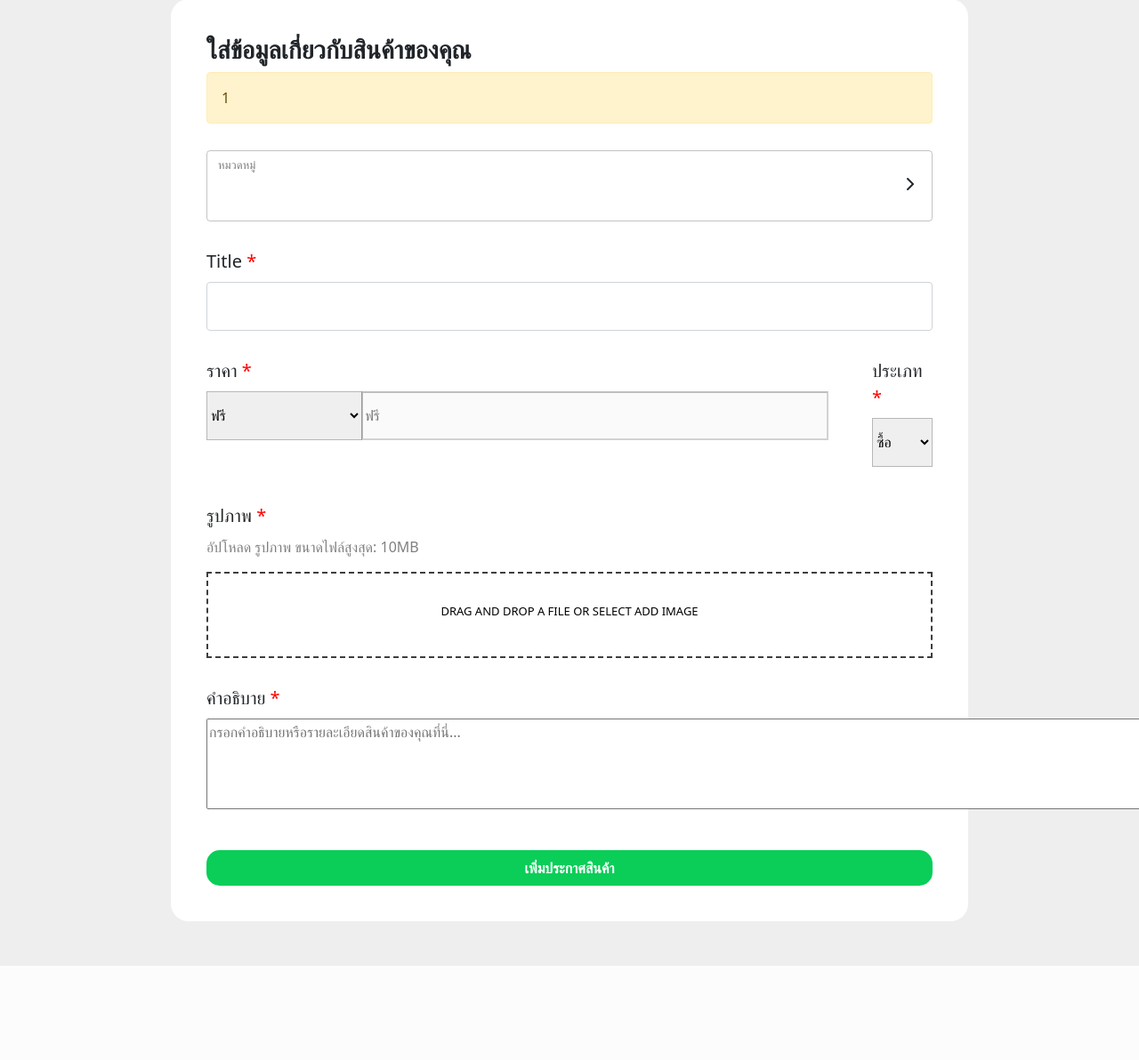
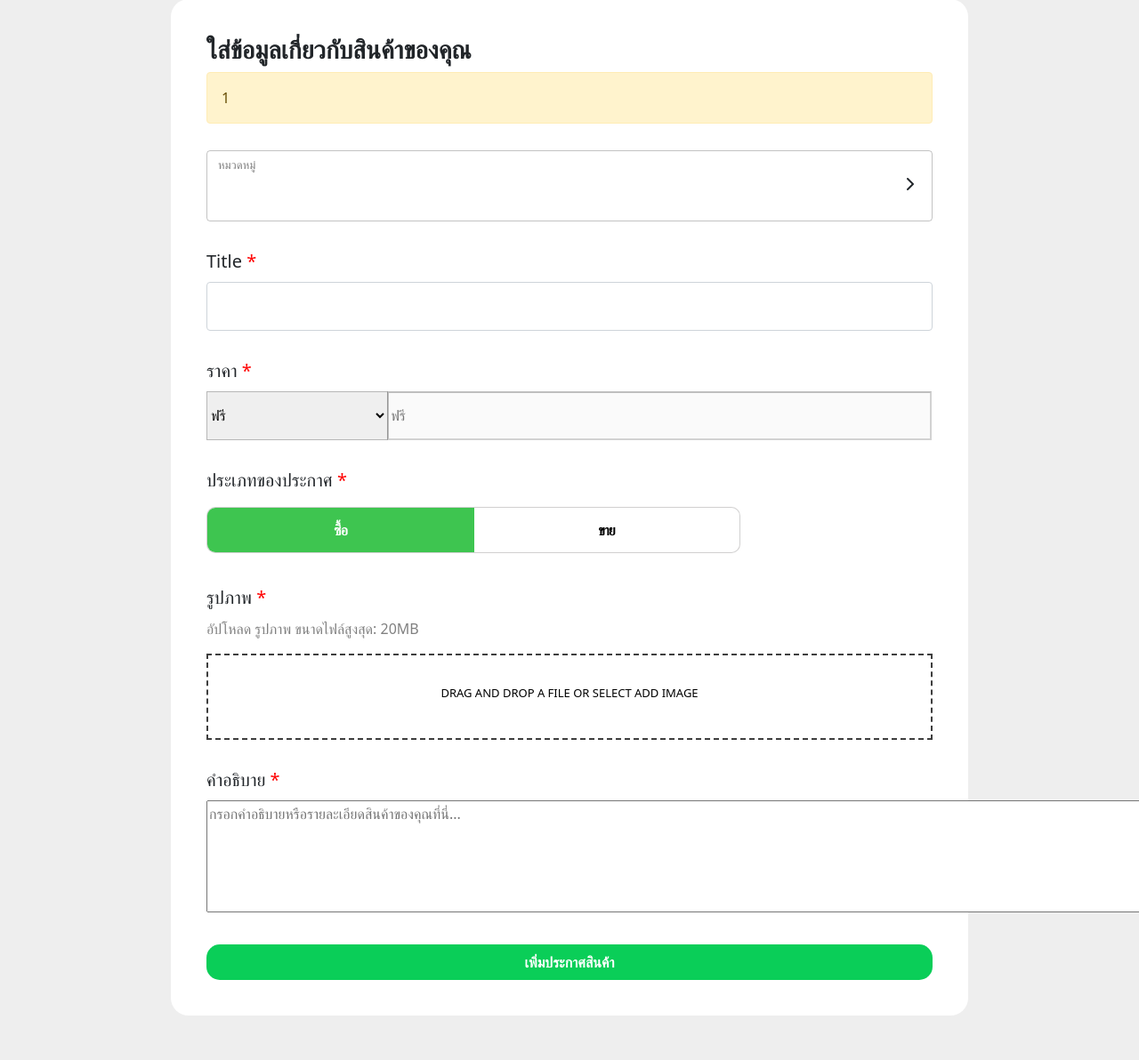
Before and after one commit to XzoziBerMz/Final_Project_By_Pee, a PHP site: page /insert_post.php in a window 1280 px wide; the page is wider, and only the part inside the window is pictured. Shown: the part 151-1343 px from the top of that part at 89% size. Before the commit the page ends 1237 px from the top of that part, so only its background shows below. Run offline with PHP 8.4, Linux system fonts and the light colour scheme; the visitor is signed in with stand-in values (Sample User, id 1); data that the repository does not hold is empty; some libraries are stand-ins or nearby versions.

Commit message:
เพิ่ม silde radio buttom ,แก้ตรงหน้าเลือก catagory ก่อนโพสต์ให้พอดีกับจอขึ้น

```diff
--- a/Custom/catagorys.css
+++ b/Custom/catagory.css
@@ -11,6 +11,7 @@
   margin-top: 40px;
   margin-right: 20%;
   margin-left: 10%;
+  margin-bottom: 3%;
 }
 
 .btn-button{
@@ -26,7 +27,8 @@
 }
 
 
-.btn-button:active {
+.btn-button:active
+{
 border-color: #008334;
 background-color: rgb(166, 215, 148);
 color: #04ff686c;
@@ -53,7 +55,7 @@ display: block;
 
 .dropdown-sub_type {
   background-color: #f9f9f9;
-  width: 887px;
+  width: 95%;
   margin-top: -10px;
   margin-bottom: 10px;
   box-shadow: inset 0px 0px 5px 2px rgba(74, 74, 74, 0.275);
--- a/Custom/insertposts.css
+++ b/Custom/insertpost.css
@@ -182,3 +182,67 @@ textarea:hover{
   flex-direction: row;
   flex-wrap: wrap;
 }
+
+/* เลือกประกาศ */
+.radio-input {
+  --container-width: 600px;
+  --selection-bg: #3ec550;
+  --border-radius: 10px;
+  --border-color: rgba(53, 52, 52, 0.226);
+  --font-color: #000;
+  --font-color-selected: #fff;
+  --transition-speed: 0.15s;
+
+
+  position: relative;
+  display: flex;
+  align-items: center;
+  width: var(--container-width);
+  background-color: #fff;
+  border: 1px solid var(--border-color);
+  border-radius: var(--border-radius);
+  overflow: hidden;
+}
+
+.radio-input input {
+  display: none;
+}
+
+.radio-input label {
+  height: 50px;
+  flex: 1;
+  padding: 10px;
+  cursor: pointer;
+  display: flex;
+  justify-content: center;
+  align-items: center;
+  font-weight: 600;
+  letter-spacing: -1px;
+  font-size: 16px;
+  color: var(--font-color);
+  z-index: 1;
+  transition: color var(--transition-speed);
+}
+
+.radio-input .selection {
+  position: absolute;
+  height: 100%;
+  width: calc(var(--container-width) / 2);
+  background-color: var(--selection-bg);
+  top: 0;
+  left: 0;
+  z-index: 0;
+  transition: transform var(--transition-speed), background-color var(--transition-speed);
+}
+
+.radio-input label:has(input:checked) {
+  color: var(--font-color-selected);
+}
+
+.radio-input label:nth-of-type(1):has(input:checked) ~ .selection {
+  transform: translateX(calc(var(--container-width) * 0 / 2));
+}
+
+.radio-input label:nth-of-type(2):has(input:checked) ~ .selection {
+  transform: translateX(calc(var(--container-width) * 1 / 2));
+}
--- a/insert_post.php
+++ b/insert_post.php
@@ -39,7 +39,7 @@ ob_end_flush()
   <!-- css -->
   <link rel="stylesheet" href="Custom/mains.css">
   <link rel="stylesheet" href="Custom/body.css">
-  <link rel="stylesheet" href="Custom/insertposts.css">
+  <link rel="stylesheet" href="Custom/insertpost.css">
 
 </head>
 
@@ -174,24 +174,33 @@ ob_end_flush()
           <!-- สร้าง input hidden เพื่อเก็บค่า "ฟรี" -->
           <input type="hidden" id="hiddenFreePrice" name="hiddenFreePrice" value="ฟรี">
         </div>
-        <div class="col-1">
-          <label for="price" class=" form-label label-insert" style="display: block;"> ประเภท <span
-              class="span-label">*</span></label>
-          <select class="select-type" id="price_type" name="price_type">
-            <option>ซื้อ</option>
-            <option>ขาย</option>
-          </select>
-        </div>
+
       </div>
 
+      <!-- ประเภท ประกาศ -->
+      <div>
+        <label for="price" class=" form-label label-insert" style="display: block; margin-top: 30px;"> ประเภทของประกาศ
+          <span class="span-label">*</span></label>
+        <div class="radio-input" style="margin-top: 15px;">
 
+          <label style=>
+            <input type="radio" id="price_type" name="price_type" value="ซื้อ" checked>
+            <span>ซื้อ</span>
+          </label>
+          <label>
+            <input type="radio" id="price_type" name="price_type" value="ขาย">
+            <span>ขาย</span>
+          </label>
+          <span class="selection"></span>
+        </div>
 
+      </div>
 
       <!-- upload image -->
-      <div class="mb-2" style="margin-top: 40px;">
+      <div class="mb-2" style="margin-top: 35px;">
         <label for="price" class="form-label label-insert" style="display: block;"> รูปภาพ <span
             class="span-label">*</span></label>
-        <p style="margin-top: 5px; color: gray;">อัปโหลด รูปภาพ ขนาดไฟล์สูงสุด: 10MB</p>
+        <p style="margin-top: 5px; color: gray;">อัปโหลด รูปภาพ ขนาดไฟล์สูงสุด: 20MB</p>
 
         <script class="jsbin" src="https://ajax.googleapis.com/ajax/libs/jquery/1/jquery.min.js"></script>
 
@@ -217,7 +226,7 @@ ob_end_flush()
       <div class="mb-2" style="margin-top: 30px;">
         <label for="price" class="form-label label-insert" style="display: block;"> คำอธิบาย <span
             class="span-label">*</span></label>
-        <textarea id="description" name="description" rows="4" cols="131"
+        <textarea id="description" name="description" rows="5" cols="167"
           placeholder="กรอกคำอธิบายหรือรายละเอียดสินค้าของคุณที่นี่..."></textarea>
         <!-- <p>คำที่พิมพ์ได้: <span id="wordCount" style="color:#09CD56;">1000</span> คำ</p> -->
       </div>
@@ -226,9 +235,8 @@ ob_end_flush()
       <!-- <div class="mb-2" style="margin-top: 30px;">
     <label for="price" class="form-label label-insert" style="display: block;"> ประเภทประกาศ <span class="span-label">*</span></label> -->
 
-
       <!-- summit -->
-      <div class="d-grid" style="margin-top: 40px;">
+      <div class="d-grid" style="margin-top: 30px;">
         <button type="submit" name="submit" class="button-27" role="button">เพิ่มประกาศสินค้า</button>
       </div>
 
```
Also changed, not shown: category_Sell-find_products.php (+21 -11 lines).
